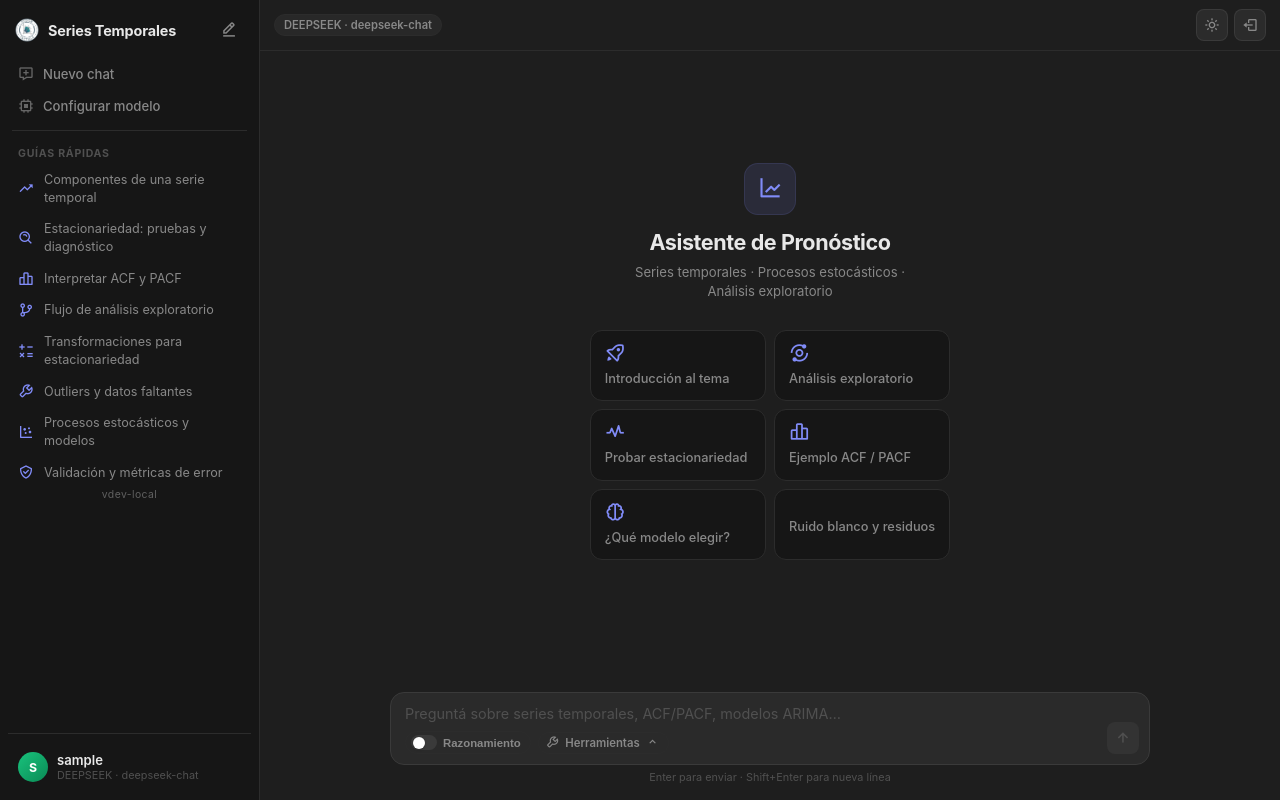
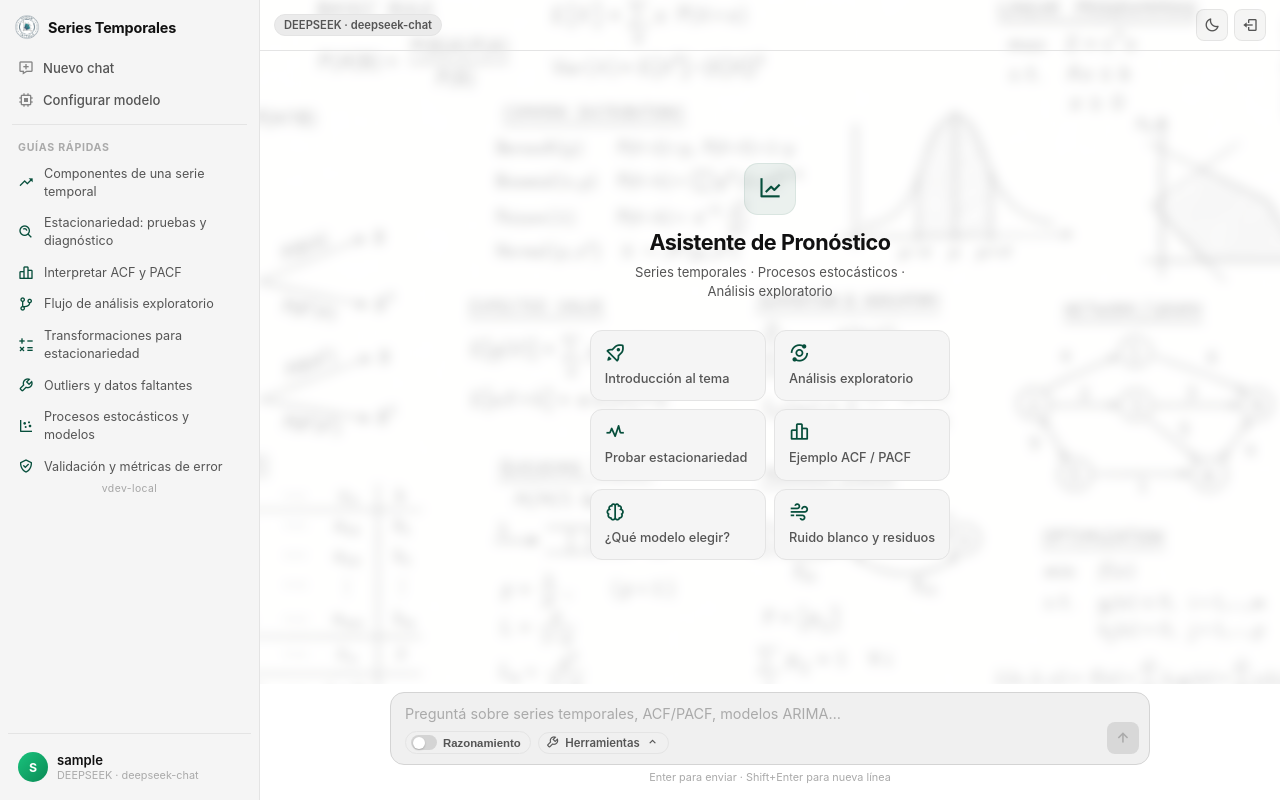
Before and after one commit to Maximo-Vazquez/chatbotOperativa, a Django app: page / in a window 1280 px wide. Run offline with Django 5.2, Linux system fonts and the light colour scheme; the visitor is signed in with stand-in values (Sample User, id 1); some libraries are stand-ins or nearby versions.

Commit message:
cambios esteticos a verdes, mejoras de imagenes relacionadas con el sistema y mejoras dee consistencias entre pantallas de modo oscuro/claro

```diff
--- a/apps/chatbot/templates/chatbot/home.html
+++ b/apps/chatbot/templates/chatbot/home.html
@@ -1,9 +1,19 @@
 {% load static %}
 <!DOCTYPE html>
-<html lang="es" data-theme="dark">
+<html lang="es">
 <head>
   <meta charset="UTF-8">
   <meta name="viewport" content="width=device-width, initial-scale=1.0">
+  <script>
+    (function() {
+      const storageKey = 'app-theme';
+      const legacyKeys = ['chat-theme', 'chatgpt-theme'];
+      const storedTheme = localStorage.getItem(storageKey)
+        || legacyKeys.map((key) => localStorage.getItem(key)).find(Boolean);
+      const theme = storedTheme || (window.matchMedia('(prefers-color-scheme: dark)').matches ? 'dark' : 'light');
+      document.documentElement.setAttribute('data-theme', theme);
+    })();
+  </script>
   <title>Series Temporales · Asistente</title>
 
   <!-- Boxicons -->
@@ -48,8 +58,8 @@
       --input-field-bg: #252525;
       --input-field-border: #3a3a3a;
       --accent-green: #19c37d;
-      --accent-purple: #818cf8;
-      --accent-purple-bg: rgba(129,140,248,0.12);
+      --accent-purple: #10b981;
+      --accent-purple-bg: rgba(16,185,129,0.14);
       --accent-green-bg: rgba(25,195,125,0.12);
       --tag-bg: #282828;
       --pre-header: #1a1a1a;
@@ -87,8 +97,8 @@
       --input-field-bg: #fff;
       --input-field-border: #d1d5db;
       --accent-green: #059669;
-      --accent-purple: #6366f1;
-      --accent-purple-bg: rgba(99,102,241,0.08);
+      --accent-purple: #064e3b;
+      --accent-purple-bg: rgba(6,78,59,0.08);
       --accent-green-bg: rgba(5,150,105,0.08);
       --tag-bg: #ebebeb;
       --pre-header: #eaeef2;
@@ -231,7 +242,30 @@
     .user-sub  { font-size: .68rem; color: var(--text-muted); white-space: nowrap; overflow: hidden; text-overflow: ellipsis; }
 
     /* ══ MAIN ══ */
-    .main { flex: 1; display: flex; flex-direction: column; min-width: 0; background: var(--bg-main); transition: background .2s; }
+    .main { flex: 1; display: flex; flex-direction: column; min-width: 0; background: var(--bg-main); transition: background .55s ease; position: relative; overflow: hidden; }
+    .main::before {
+      content: "";
+      position: absolute;
+      inset: -12px;
+      background-repeat: no-repeat;
+      background-position: center;
+      background-size: cover;
+      pointer-events: none;
+      z-index: 0;
+      opacity: 0.28;
+      filter: blur(5px) saturate(0.9) contrast(1.02);
+      transform: scale(1.02);
+      transition: opacity .55s ease, filter .55s ease;
+    }
+    :root[data-theme="light"] .main::before {
+      background-image: url("{% static 'imagenes/fondoInvestigacion_claro.png' %}");
+    }
+    :root[data-theme="dark"] .main::before {
+      background-image: url("{% static 'imagenes/fondoInvestigacion_oscuro.png' %}");
+      opacity: 0.22;
+      filter: blur(6px) saturate(0.78) brightness(0.82) contrast(0.95);
+    }
+    .main > * { position: relative; z-index: 1; }
 
     .topbar {
       display: flex; align-items: center; justify-content: flex-end;
@@ -826,9 +860,6 @@
   <div class="sidebar-head">
     <img src="{% static 'imagenes/logo.png' %}" alt="Logo" class="logo-img">
     <span class="app-name">Series Temporales</span>
-    <button id="new-icon-btn" class="icon-btn" title="Nuevo chat">
-      <i class='bx bx-edit-alt' style="font-size:1.1rem"></i>
-    </button>
   </div>
 
   <button id="new-chat-btn" class="sb-btn">
@@ -933,7 +964,7 @@
           <span class="qa-card-text">¿Qué modelo elegir?</span>
         </button>
         <button class="qa-card" onclick="sendGuide('¿Qué es el ruido blanco? ¿Cómo lo detecto en los residuos de un modelo y qué hago si no lo hay?')">
-          <span class="qa-card-icon"><i class='bx bx-wave'></i></span>
+          <span class="qa-card-icon"><i class='bx bx-wind'></i></span>
           <span class="qa-card-text">Ruido blanco y residuos</span>
         </button>
       </div>
@@ -1079,16 +1110,28 @@
   const tMoon = document.getElementById('t-moon');
   const hljsDark  = document.getElementById('hljs-dark-theme');
   const hljsLight = document.getElementById('hljs-light-theme');
+  const THEME_STORAGE_KEY = 'app-theme';
+  const LEGACY_THEME_KEYS = ['chat-theme', 'chatgpt-theme'];
+
+  function getPreferredTheme() {
+    const storedTheme = localStorage.getItem(THEME_STORAGE_KEY)
+      || LEGACY_THEME_KEYS.map((key) => localStorage.getItem(key)).find(Boolean);
+    if (storedTheme === 'dark' || storedTheme === 'light') {
+      return storedTheme;
+    }
+    return window.matchMedia('(prefers-color-scheme: dark)').matches ? 'dark' : 'light';
+  }
 
   function applyTheme(t) {
     html.setAttribute('data-theme', t);
-    localStorage.setItem('chat-theme', t);
+    localStorage.setItem(THEME_STORAGE_KEY, t);
+    LEGACY_THEME_KEYS.forEach((key) => localStorage.setItem(key, t));
     tSun.style.display  = t === 'dark' ? 'inline-block' : 'none';
     tMoon.style.display = t === 'dark' ? 'none' : 'inline-block';
     hljsDark.disabled   = t !== 'dark';
     hljsLight.disabled  = t === 'dark';
   }
-  applyTheme(localStorage.getItem('chat-theme') || 'dark');
+  applyTheme(getPreferredTheme());
   themeBtn.addEventListener('click', () =>
     applyTheme(html.getAttribute('data-theme') === 'dark' ? 'light' : 'dark'));
 
@@ -1360,7 +1403,7 @@
   const chatInput  = document.getElementById('chat-input');
   const sendBtn    = document.getElementById('send-btn');
   const newChatBtn = document.getElementById('new-chat-btn');
-  const newIconBtn = document.getElementById('new-icon-btn');
+  const newIconBtn = document.getElementById('new-icon-btn'); // legacy, puede ser null
 
   const history = JSON.parse(document.getElementById('chat-history').textContent || '[]');
 
@@ -1733,8 +1776,8 @@
 
     // Colores según tema
     const isDark = document.documentElement.getAttribute('data-theme') === 'dark';
-    const barColor   = 'rgba(129,140,248,0.7)';
-    const lineColor  = '#818cf8';
+    const barColor   = 'rgba(16,185,129,0.7)';
+    const lineColor  = '#10b981';
     const textColor  = isDark ? '#888' : '#999';
     const gridColor  = isDark ? 'rgba(255,255,255,0.05)' : 'rgba(0,0,0,0.06)';
 
@@ -1768,8 +1811,8 @@
 
       // Barra con gradiente
       const grad = ctx.createLinearGradient(0, y, 0, y + bH);
-      grad.addColorStop(0, 'rgba(129,140,248,0.85)');
-      grad.addColorStop(1, 'rgba(99,102,241,0.3)');
+      grad.addColorStop(0, 'rgba(16,185,129,0.85)');
+      grad.addColorStop(1, 'rgba(5,150,105,0.3)');
       ctx.fillStyle = grad;
       ctx.beginPath();
       ctx.roundRect ? ctx.roundRect(x, y, bW, bH, [3, 3, 0, 0]) : ctx.rect(x, y, bW, bH);
@@ -1877,7 +1920,7 @@
   }
 
   newChatBtn.addEventListener('click', resetChat);
-  newIconBtn.addEventListener('click', resetChat);
+  if (newIconBtn) newIconBtn.addEventListener('click', resetChat);
 
   function sendGuide(text) {
     chatInput.value = text;
```
Also changed, not shown: other parts of apps/chatbot/templates/chatbot/home.html (+15 -14 lines), apps/login/templates/login_registro.html (+43 -11 lines), static/imagenes/fondoInicio.png (added), static/imagenes/fondoInvestigacion_claro.png (added), static/imagenes/fondoInvestigacion_oscuro.png (added).
